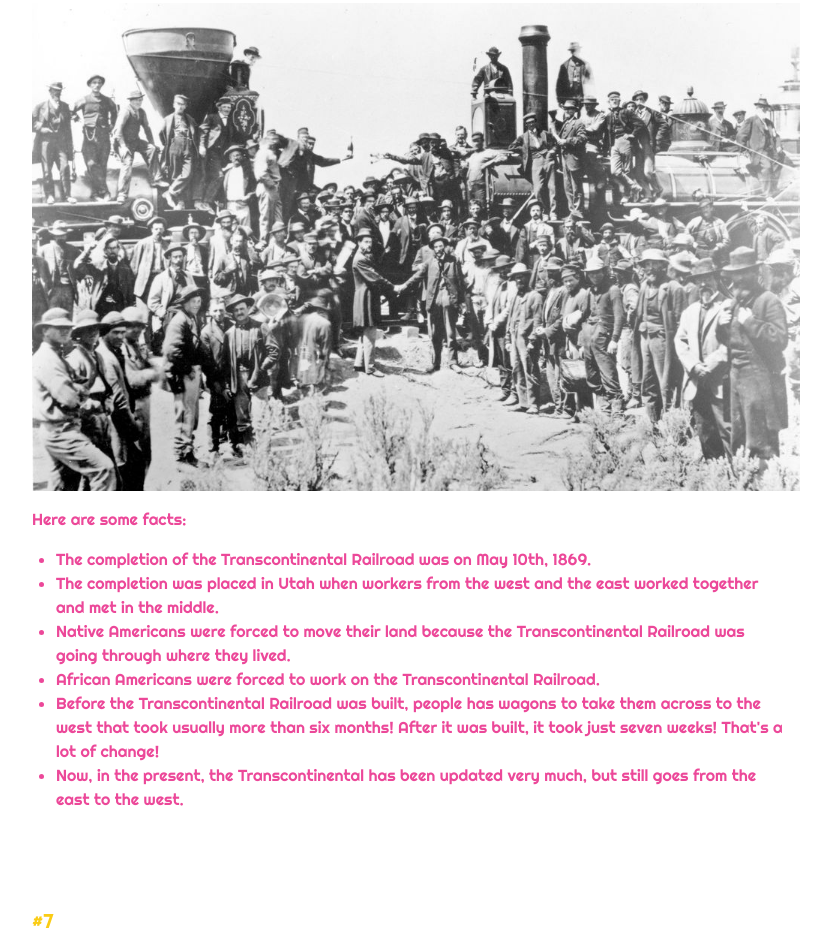
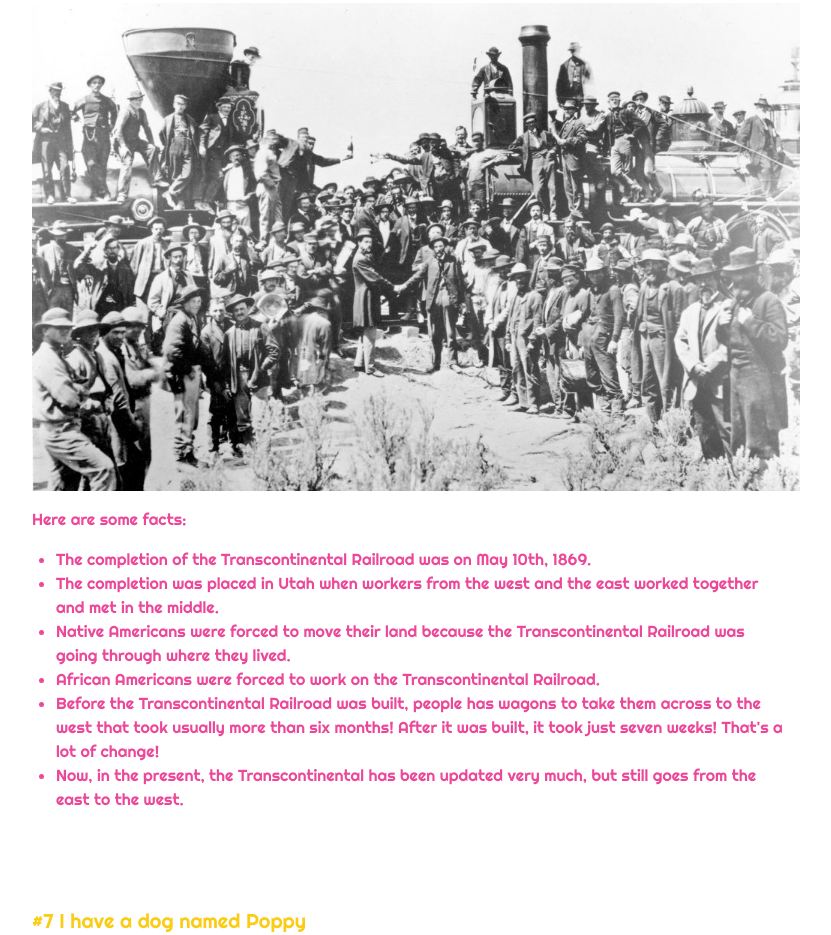
Before and after one commit to danbruder/adelynns_site, a website built with Vite: page index.html in a window 1280 px wide. Shown: the part 1965-2900 px from the top of the page, without its empty margins (224-1055 px from the left). Built offline with nearby package versions, Linux system fonts and the light colour scheme.

Commit message:
arenasarethemeidiumist

```diff
--- a/index.html
+++ b/index.html
@@ -90,7 +90,7 @@
                     </ul>
                 </div>
                 <div class="pt-20">
-                    <p class="text-yellow-400 text-xl"> #7
+                    <p class="text-yellow-400 text-xl"> #7 I have a dog named Poppy
 
 
             </div>
```
